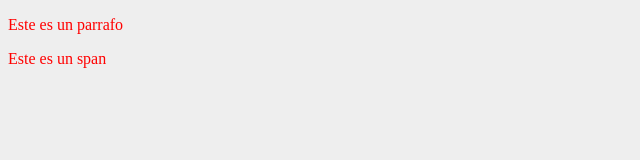
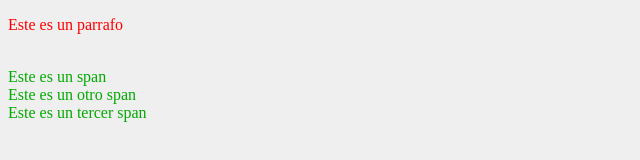
Before and after one commit to hilarionq/Aprende-JS-ES9, a plain HTML site: page css/index.html in a window 1280 px wide. Shown: the whole page, without its empty margins (0-640 px from the left). Drawn offline with Linux system fonts and the light colour scheme.

Commit message:
Selectores, id, y class

```diff
--- a/css/index.html
+++ b/css/index.html
@@ -5,7 +5,12 @@
         <link rel="stylesheet" href="main.css" type="text/css" />
     </head>
     <body>
-        <p>Este es un parrafo</p>
-        <span>Este es un span</span>
+        <p id="parrafo">Este es un parrafo</p>
+	<br />
+        <span class="etiqueta">Este es un span</span>
+	<br />
+        <span class="etiqueta">Este es un otro span</span>
+	<br />
+        <span class="etiqueta">Este es un tercer span</span>
     </body>
 </html>
--- a/css/main.css
+++ b/css/main.css
@@ -1,4 +1,11 @@
 body {
-  background-color: #EEEEEE;
+  background-color: #efefef;
+}
+
+#parrafo {
   color: #ff0000;
 }
+
+.etiqueta {
+  color: #00aa00;
+}
```
